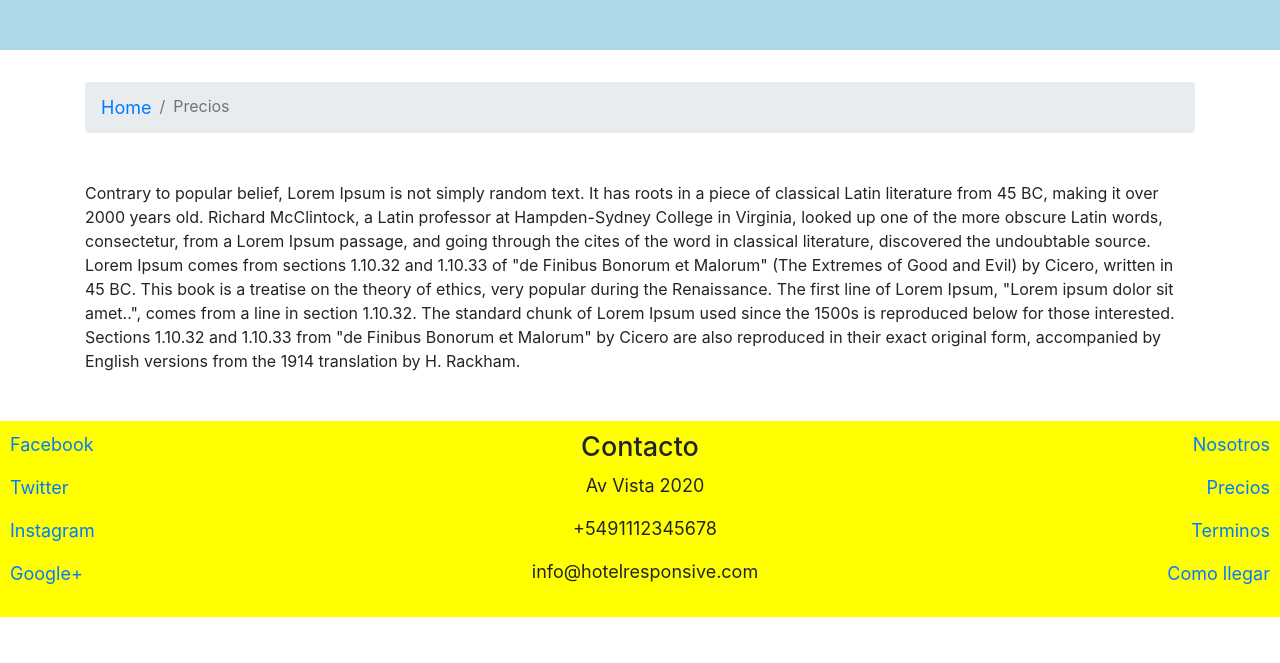
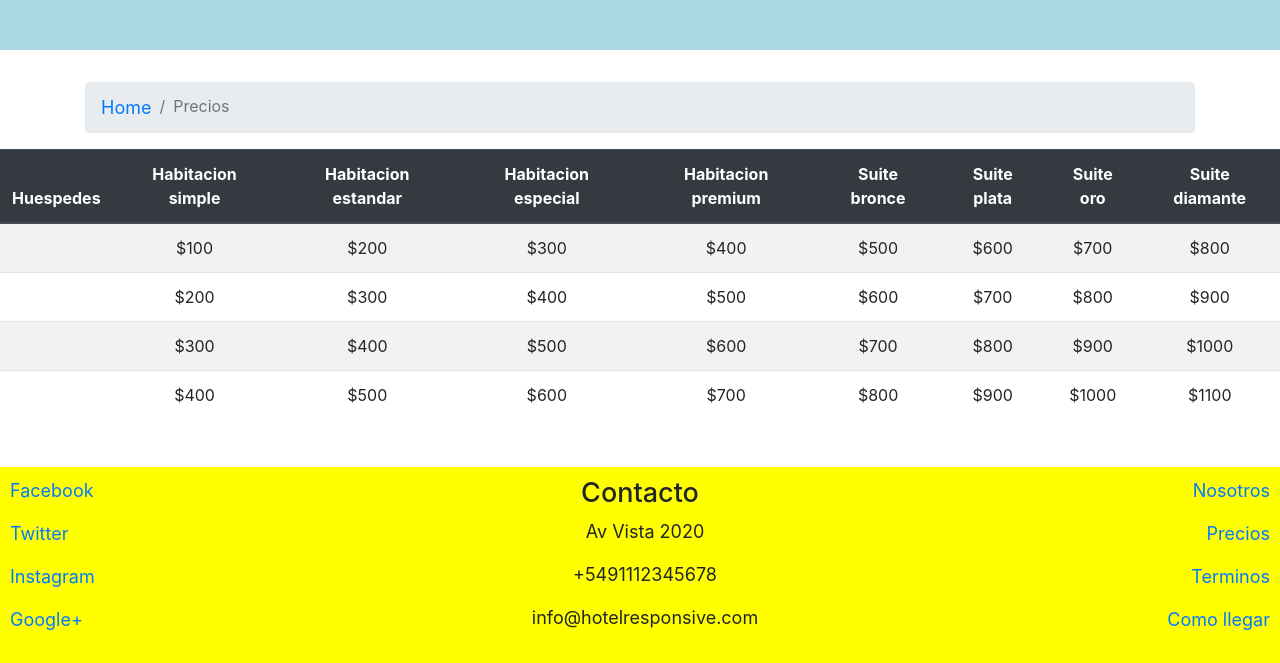
Before and after one commit to sergiobollo/guia-hoteles, a website: page precios.html in a window 1280 px wide. Shown: the part 203-866 px from the top of the page. Before the commit the page ends 820 px from the top, so only its background shows below. Drawn offline with nearby package versions, Linux system fonts and the light colour scheme; a web font is replaced by a local one.

Commit message:
Tabla de precios de habitaciones

```diff
--- a/precios.html
+++ b/precios.html
@@ -48,12 +48,73 @@
                 <li class="breadcrumb-item active" aria-current="page">Precios</li>
             </ol>
             </nav>
-            <div class = "my-5">
-                <span>
-                Contrary to popular belief, Lorem Ipsum is not simply random text. It has roots in a piece of classical Latin literature from 45 BC, making it over 2000 years old. Richard McClintock, a Latin professor at Hampden-Sydney College in Virginia, looked up one of the more obscure Latin words, consectetur, from a Lorem Ipsum passage, and going through the cites of the word in classical literature, discovered the undoubtable source. Lorem Ipsum comes from sections 1.10.32 and 1.10.33 of "de Finibus Bonorum et Malorum" (The Extremes of Good and Evil) by Cicero, written in 45 BC. This book is a treatise on the theory of ethics, very popular during the Renaissance. The first line of Lorem Ipsum, "Lorem ipsum dolor sit amet..", comes from a line in section 1.10.32.
-                The standard chunk of Lorem Ipsum used since the 1500s is reproduced below for those interested. Sections 1.10.32 and 1.10.33 from "de Finibus Bonorum et Malorum" by Cicero are also reproduced in their exact original form, accompanied by English versions from the 1914 translation by H. Rackham.</span>
-            </div>
         </div>
+
+<div class="table-responsive-md">
+    <table class="table mb-5 table-striped">
+        <thead class ="thead-dark">
+            <tr>
+            <th scope="col" class = " text-center">Huespedes</th>
+            <th scope="col" class = " text-center">Habitacion simple</th>
+            <th scope="col" class = " text-center">Habitacion estandar</th>
+            <th scope="col" class = " text-center">Habitacion especial</th>
+            <th scope="col" class = " text-center">Habitacion premium</th>
+            <th scope="col" class = " text-center">Suite bronce</th>
+            <th scope="col" class = " text-center">Suite plata</th>
+            <th scope="col" class = " text-center">Suite oro</th>
+            <th scope="col" class = " text-center">Suite diamante</th>
+            </tr>
+        </thead>
+        <tbody>
+            <tr>
+            <th scope="row" class = " text-center"><span class = "oi oi-person"></span></th>
+            <td class = " text-center">$100</td>
+            <td class = " text-center">$200</td>
+            <td class = " text-center">$300</td>
+            <td class = " text-center">$400</td>
+            <td class = " text-center">$500</td>
+            <td class = " text-center">$600</td>
+            <td class = " text-center">$700</td>
+            <td class = " text-center">$800</td>
+            </tr>
+            <tr>
+            <th scope="row" class = " text-center"><span class="oi oi-person"><span class="oi oi-person"></span></th>
+            <td class = " text-center">$200</td>
+            <td class = " text-center">$300</td>
+            <td class = " text-center">$400</td>
+            <td class = " text-center">$500</td>
+            <td class = " text-center">$600</td>
+            <td class = " text-center">$700</td>
+            <td class = " text-center">$800</td>
+            <td class = " text-center">$900</td>
+            </tr>
+            <tr>
+            <th scope="row" class = " text-center"><span class="oi oi-person"<span class="oi oi-person"><span class="oi oi-person"><span class="oi oi-person"></th>
+            <td class = " text-center">$300</td>
+            <td class = " text-center">$400</td>
+            <td class = " text-center">$500</td>
+            <td class = " text-center">$600</td>
+            <td class = " text-center">$700</td>
+            <td class = " text-center">$800</td>
+            <td class = " text-center">$900</td>
+            <td class = " text-center">$1000</td>
+            </tr>
+            <tr>
+            <th scope="row" class = " text-center"><span class="oi oi-person"><span class="oi oi-person"><span class="oi oi-person"><span class="oi oi-person"></th>
+            <td class = " text-center">$400</td>
+            <td class = " text-center">$500</td>
+            <td class = " text-center">$600</td>
+            <td class = " text-center">$700</td>
+            <td class = " text-center">$800</td>
+            <td class = " text-center">$900</td>
+            <td class = " text-center">$1000</td>
+            <td class = " text-center">$1100</td>
+            </tr>
+        </tbody>
+    </table>
+</div>
+
+
 
 <footer class="sticky-bottom">
     <div class="row">
```
